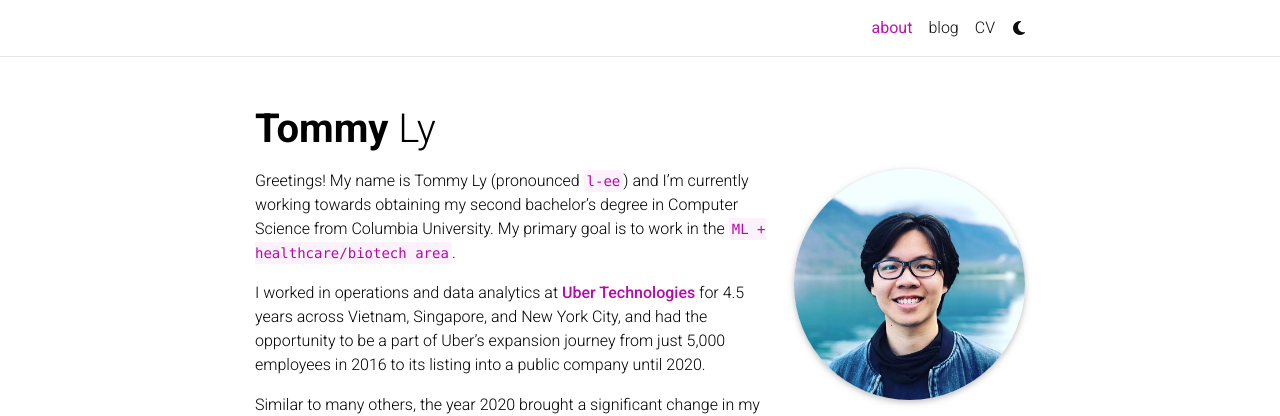
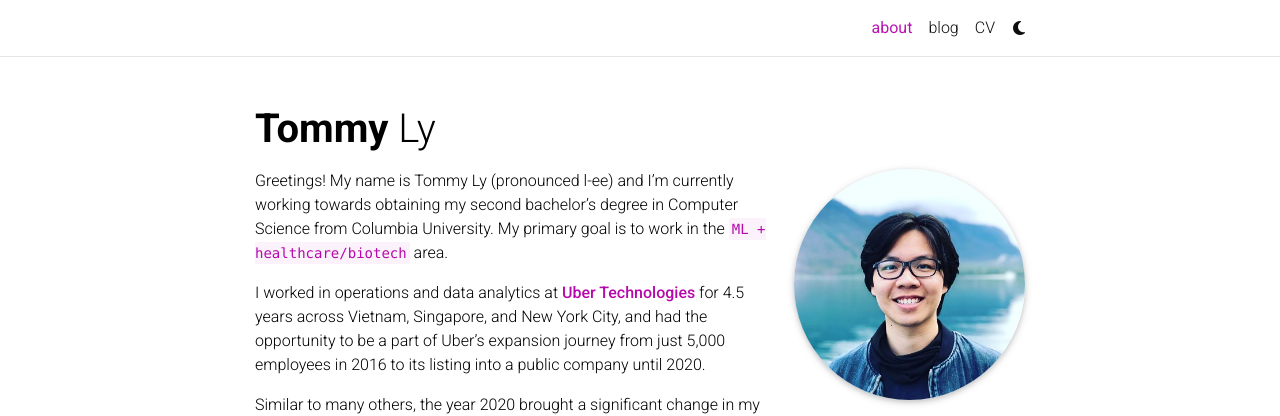
Before and after one commit to tommyly201/tommyly201.github.io, a Jekyll site: the page built from _pages/about.md, in a window 1280 px wide and 1172 px high. Shown: the top 416 px of the window. Built offline with Jekyll 4.4.1, drawn with Linux system fonts in a browser that asks for light colours; full-size pictures stand in for the smaller copies a plugin makes; comment, search, counter and statistics services are not loaded; a style sheet for code colours, icons or effects is not loaded.

Commit message:
formatting

```diff
--- a/_pages/about.md
+++ b/_pages/about.md
@@ -19,7 +19,7 @@ selected_papers: false # includes a list of papers marked as "selected={true}"
 social: true  # includes social icons at the bottom of the page
 ---
 
-Greetings! My name is Tommy Ly (pronounced `l-ee`) and I'm currently working towards obtaining my second bachelor's degree in Computer Science from Columbia University. My primary goal is to work in the `ML + healthcare/biotech area`.
+Greetings! My name is Tommy Ly (pronounced l-ee) and I'm currently working towards obtaining my second bachelor's degree in Computer Science from Columbia University. My primary goal is to work in the `ML + healthcare/biotech` area.
 
 I worked in operations and data analytics at **[Uber Technologies](https://www.uber.com/us/en/about/)** for 4.5 years across Vietnam, Singapore, and New York City, and had the opportunity to be a part of Uber's expansion journey from just 5,000 employees in 2016 to its listing into a public company until 2020.
 
```
